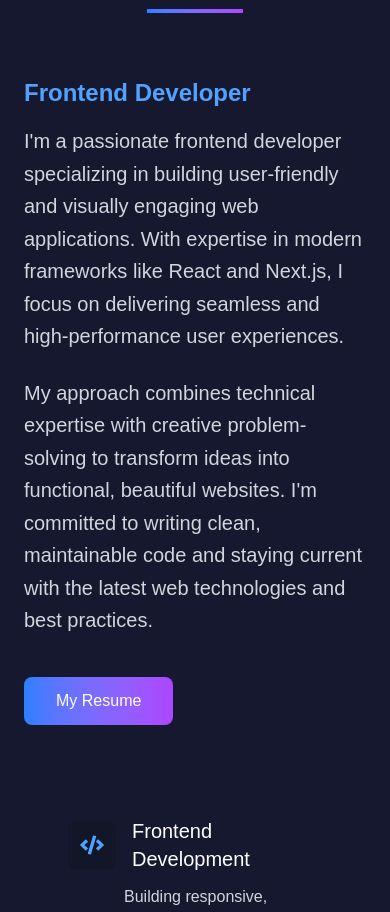
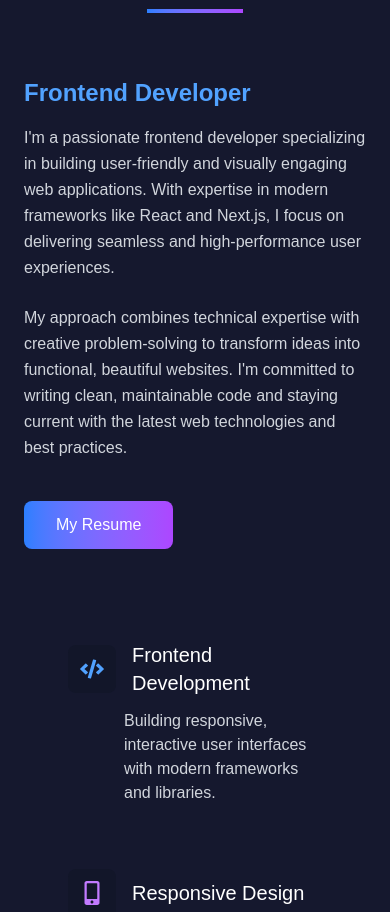
Before and after one commit to ChineduOscar/frontend-portfolio-v1, a Next.js app: page / in a window 390 px wide. Shown: the part 1040-1952 px from the top of the page. Built offline with nearby package versions, Linux system fonts and the light colour scheme.

Commit message:
made responsive

```diff
--- a/app/components/about.tsx
+++ b/app/components/about.tsx
@@ -52,7 +52,7 @@ const About = () => {
 
             <motion.p
               variants={fadeInUp}
-              className='text-gray-300 text-xl leading-relaxed'
+              className='text-gray-300 text-base md:text-xl leading-relaxed'
             >
               I&apos;m a passionate frontend developer specializing in building
               user-friendly and visually engaging web applications. With
@@ -62,7 +62,7 @@ const About = () => {
 
             <motion.p
               variants={fadeInUp}
-              className='text-gray-300 text-xl leading-relaxed'
+              className='text-gray-300 text-base md:text-xl leading-relaxed'
             >
               My approach combines technical expertise with creative
               problem-solving to transform ideas into functional, beautiful
--- a/app/components/projects.tsx
+++ b/app/components/projects.tsx
@@ -7,7 +7,7 @@ import { projects } from '@/app/data';
 
 const Projects = () => {
   return (
-    <section id='projects' className='py-24 text-white'>
+    <section id='projects' className='py-8 md:py-18 text-white'>
       <div className='container max-w-6xl mx-auto px-6 lg:px-8'>
         <motion.div
           initial={{ opacity: 0, y: 20 }}
@@ -25,7 +25,6 @@ const Projects = () => {
             expertise.
           </p>
         </motion.div>
-        \
         <motion.div
           initial={{ opacity: 0 }}
           whileInView={{ opacity: 1 }}
```
